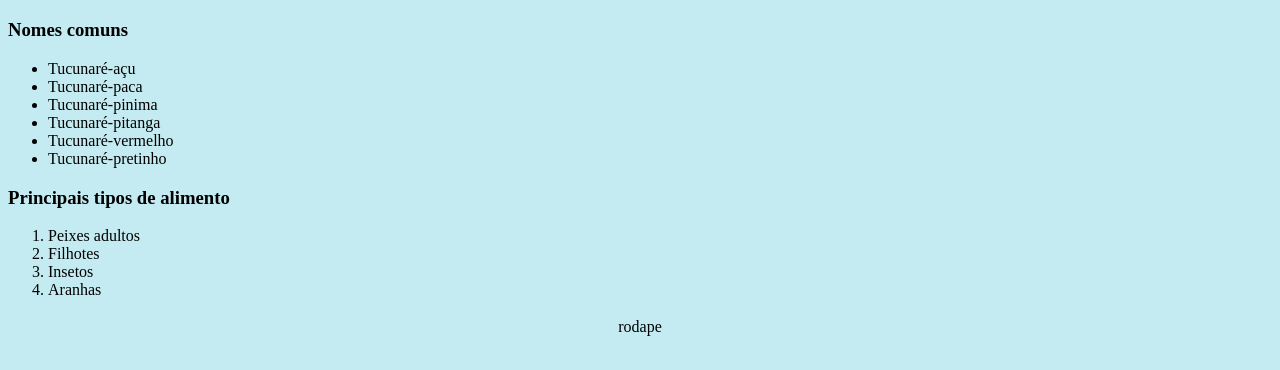
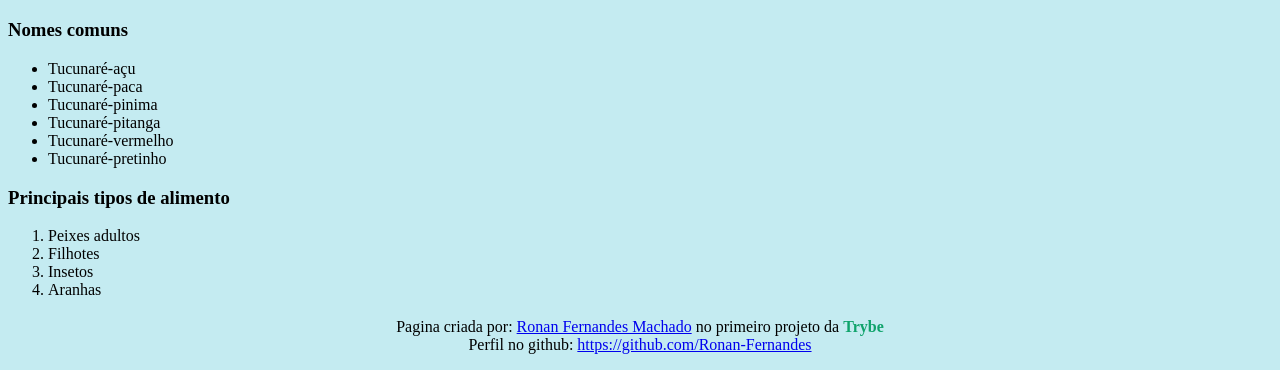
Before and after one commit to tryber/sd-04-block3-project-html-css, a plain HTML site: page index.html in a window 1280 px wide. Shown: the part 514-884 px from the top of the page. Drawn offline with Linux system fonts and the light colour scheme.

Commit message:
adicionado informações do criador da pagina ao rodape e links externos

```diff
--- a/index.html
+++ b/index.html
@@ -1,5 +1,5 @@
 <!DOCTYPE html>
-<html>
+<html lang="pt">
   <head>
     <meta charset="UTF-8" />
     <meta name="viewport" content="width=device-width" />
@@ -55,7 +55,9 @@
 
     <footer id="rodape">
         <p>
-            rodape
+            Pagina criada por: <a  href="https://www.linkedin.com/in/ronan-fernandes-5b8a5b105/" target="blank">Ronan Fernandes Machado</a>
+            no primeiro projeto da <strong>Trybe</strong><br>
+            Perfil no github: <a href="https://github.com/Ronan-Fernandes" target="blank">https://github.com/Ronan-Fernandes</a>
         </p>
     </footer>
   </body>
--- a/style.css
+++ b/style.css
@@ -18,3 +18,6 @@
         text-align: center;
         background-color: #C4EBF1;
     }
+    p strong {
+        color:#0fa36b
+    }
```
